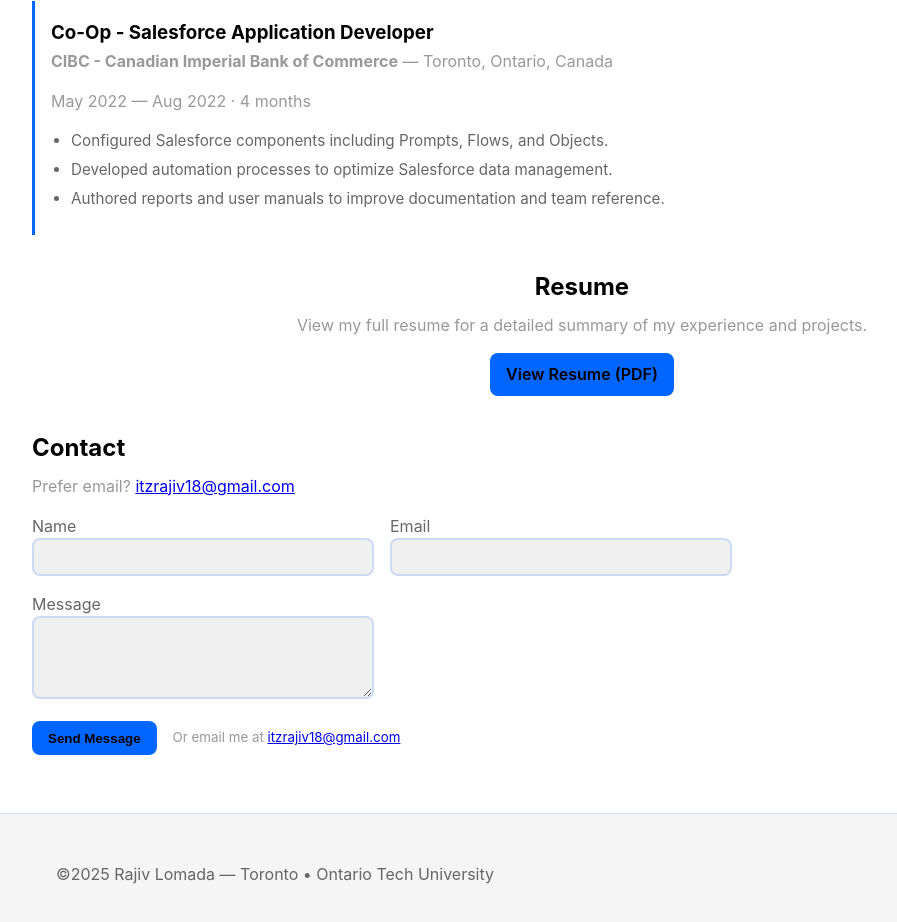
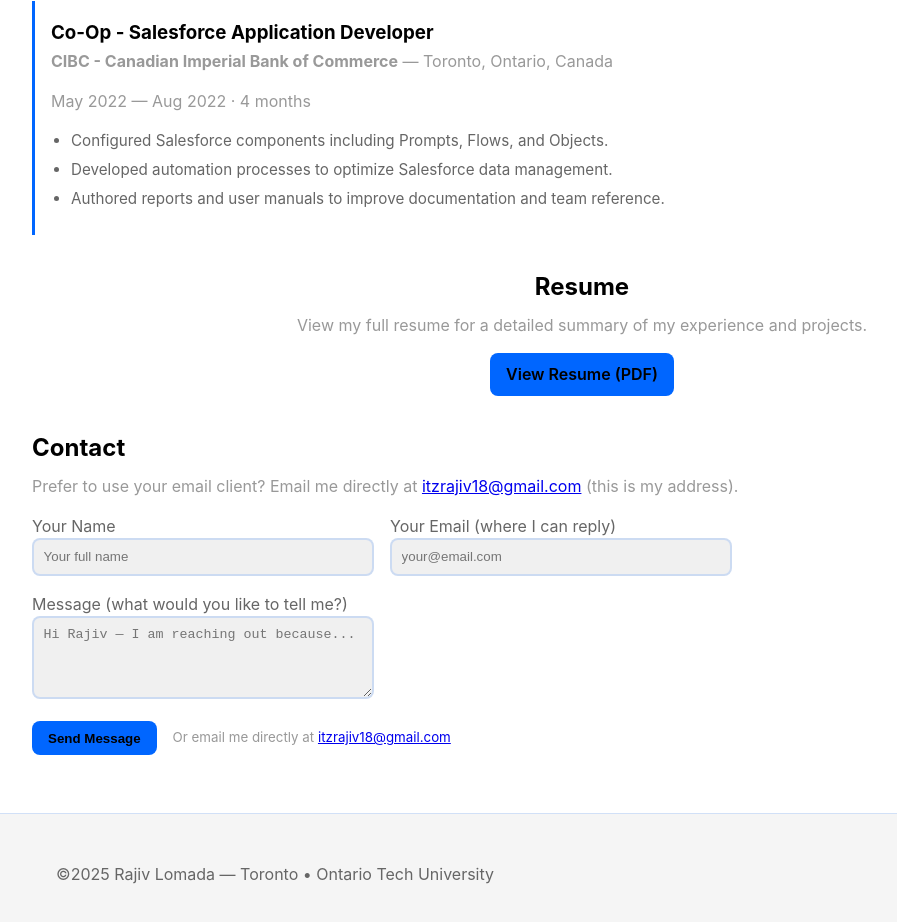
Before and after one commit to Rajiv-18/PersonalPortfolio, a website: page index.html in a window 1280 px wide. Shown: the part 2959-3881 px from the top of the page, without its empty margins (58-955 px from the left). Drawn offline with Linux system fonts and the light colour scheme.

Commit message:
Message Fixes for Contact

```diff
--- a/index.html
+++ b/index.html
@@ -203,25 +203,26 @@
           <!--Contact-->
       <section id="contact" class="contact container">
         <h2>Contact</h2>
-        <p class="muted">Prefer email? <a href="mailto:itzrajiv18@gmail.com">itzrajiv18@gmail.com</a></p>
+        <p class="muted">Prefer to use your email client? Email me directly at <a href="mailto:itzrajiv18@gmail.com">itzrajiv18@gmail.com</a> (this is my address).</p>
 
-        <form id="contact-form" class="contact-form" name="contact" method="POST" data-netlify="true">
+        <form id="contact-form" class="contact-form" name="contact" method="POST" data-netlify="true" netlify-honeypot="bot-field" action="/success">
           <input type="hidden" name="form-name" value="contact">
+          <p class="hidden" style="display:none"><label>Don’t fill this out if you're human: <input name="bot-field"></label></p>
           <label>
-            Name
-            <input type="text" name="name" required>
+            Your Name
+            <input type="text" name="name" placeholder="Your full name" required>
           </label>
           <label>
-            Email
-            <input type="email" name="email" required>
+            Your Email (where I can reply)
+            <input type="email" name="email" placeholder="your@email.com" required>
           </label>
           <label>
-            Message
-            <textarea name="message" rows="4" required></textarea>
+            Message (what would you like to tell me?)
+            <textarea name="message" rows="4" placeholder="Hi Rajiv — I am reaching out because..." required></textarea>
           </label>
           <div class="form-actions">
             <button class="btn" type="submit">Send Message</button>
-            <small class="muted">Or email me at <a href="mailto:itzrajiv18@gmail.com">itzrajiv18@gmail.com</a></small>
+            <small class="muted">Or email me directly at <a href="mailto:itzrajiv18@gmail.com">itzrajiv18@gmail.com</a></small>
           </div>
         </form>
       </section>
```
Also changed, not shown: success.html (added, +16 -0 lines).
